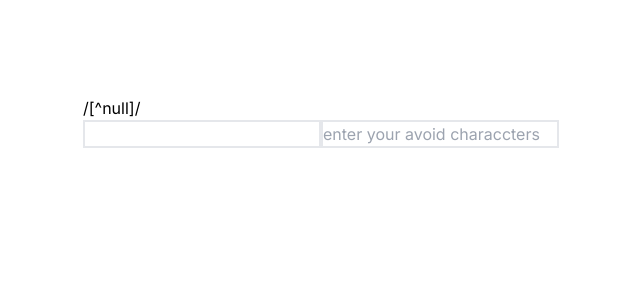
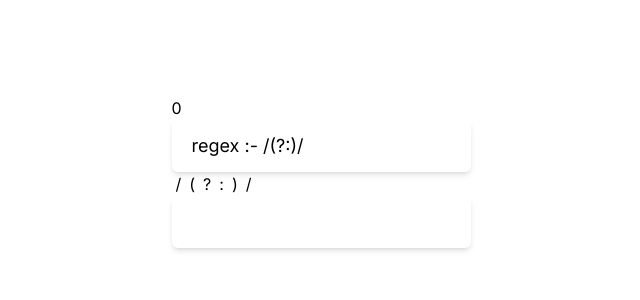
Before and after one commit to malek-cdda/regex, a Next.js app: page / in a window 1280 px wide. Shown: the top 300 px of the page, without its empty margins (319-959 px from the left). Built offline with nearby package versions, Linux system fonts and the light colour scheme.

Commit message:
update regex

```diff
--- a/src/app/page.js
+++ b/src/app/page.js
@@ -8,6 +8,8 @@ export default function Home() {
   const [ind, setInd] = useState(null);
   const [len, setLen] = useState(null);
   // ^(?=.*[A-Za-z])(?=.*\d)(?=.*[@$!%*#?&])[A-Za-z\d@$!%*#?&]{8,}$
+  const [index, setIndex] = useState(0);
+  const [pos, setPos] = useState(0);
   useEffect(() => {
     const value = normalText;
     const specialCharacters = ["@", "*", "%", ".", "#", " ", "^", "!"];
@@ -54,26 +56,46 @@ export default function Home() {
     }
     const filter = arr.filter((item) => item !== "");
 
-    console.log(filter);
-    let k = "";
+    let regexMakingValue = "";
     filter.forEach((item) => {
       if ([...item].some((char) => specialCharacters.includes(char))) {
         // const d = parts.push(value[i]);
-        const vd = `[@#$%^&*()]` + `{${item.length}}`;
-        k = k + vd;
+        const vd = `[${item}]` + `{${item.length}}`;
+        regexMakingValue = regexMakingValue + vd;
       } else if (Number(item)) {
         const vd = `[1-9]` + `{${item.length}}`;
-        k = k + vd;
+        regexMakingValue = regexMakingValue + vd;
       } else {
         const vd = `[a-zA-Z]` + `{${item.length}}`;
-        k = k + vd;
+        regexMakingValue = regexMakingValue + vd;
       }
     });
 
-    let x = `[^${ind}]`;
+    let x = ind ? `[^${ind}]` : ``;
     let l = len ? `{${len}}` : `{10}`;
-    const reg = new RegExp(x + k);
-    console.log(reg);
+    let reg;
+    if (pos) {
+      console.log(index, regexs);
+      const t = [...regexs.toString()];
+      let d = "";
+      for (let i = 1; i < t.length - 1; i++) {
+        d = d + t[i];
+      }
+      const v = [...d].map((item, indexs) => {
+        if (indexs === index - 1) {
+          console.log(index, pos);
+          item = pos;
+          return item;
+        }
+        return item;
+      });
+      console.log(v.join(""));
+      reg = new RegExp(v.join(""));
+      console.log(regexs);
+    } else {
+      reg = new RegExp(x + regexMakingValue);
+    }
+
     // console.log(reg);
     // console.log(special);
     // console.log(parts.join(""));
@@ -83,27 +105,51 @@ export default function Home() {
     // console.log(newR);
     // let x = `[^d]`;
     // const vds = new RegExp("^" + "t" + x + newR);
-
     setRegexs(reg);
     // const newRegex = vds.toString();
     // const v = newR.replace(newR[ind], ind);
 
     // const vds1 = new RegExp(v);
-  }, [normalText, ind]);
+  }, [normalText, ind, index, pos]);
 
   return (
     <main className="flex min-h-screen flex-col items-center justify-between p-24">
       <div>
-        <h1>{regexs.toString()}</h1>
+        {index && (
+          <input
+            className="border-2"
+            onChange={(e) => {
+              setPos(e.target.value);
+            }}
+          />
+        )}
+        <h1 className="text-lg py-3 px-5 shadow-md rounded-md">
+          regex :- {regexs.toString()}
+        </h1>
+        <div className="flex relative">
+          {[...regexs.toString()].map((item, idx) => {
+            return (
+              <h1
+                key={idx}
+                onClick={() => {
+                  setIndex(idx);
+                }}
+                className="mx-1"
+              >
+                {item}{" "}
+              </h1>
+            );
+          })}
+        </div>
         <input
           onChange={(e) => setNormalText(e.target.value)}
-          className="border-2"
+          className="text-lg py-3 px-5 shadow-md rounded-md"
         />
-        <input
+        {/* <input
           onChange={(e) => setInd(e.target.value)}
           className="border-2"
           placeholder="enter your avoid characcters"
-        />
+        /> */}
         {/* <input
           onChange={(e) => setLen(e.target.value)}
           className="border-2"
```
